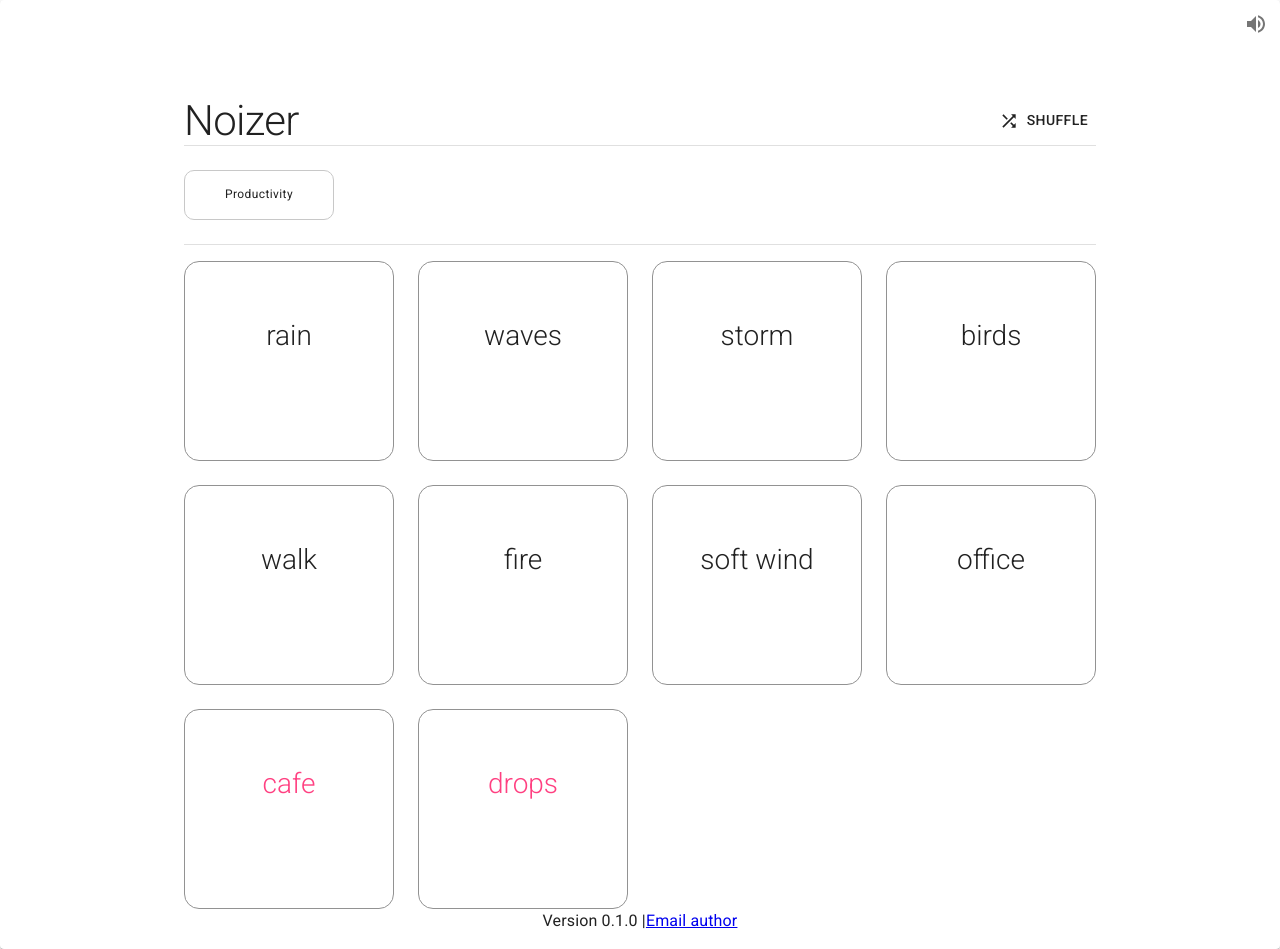
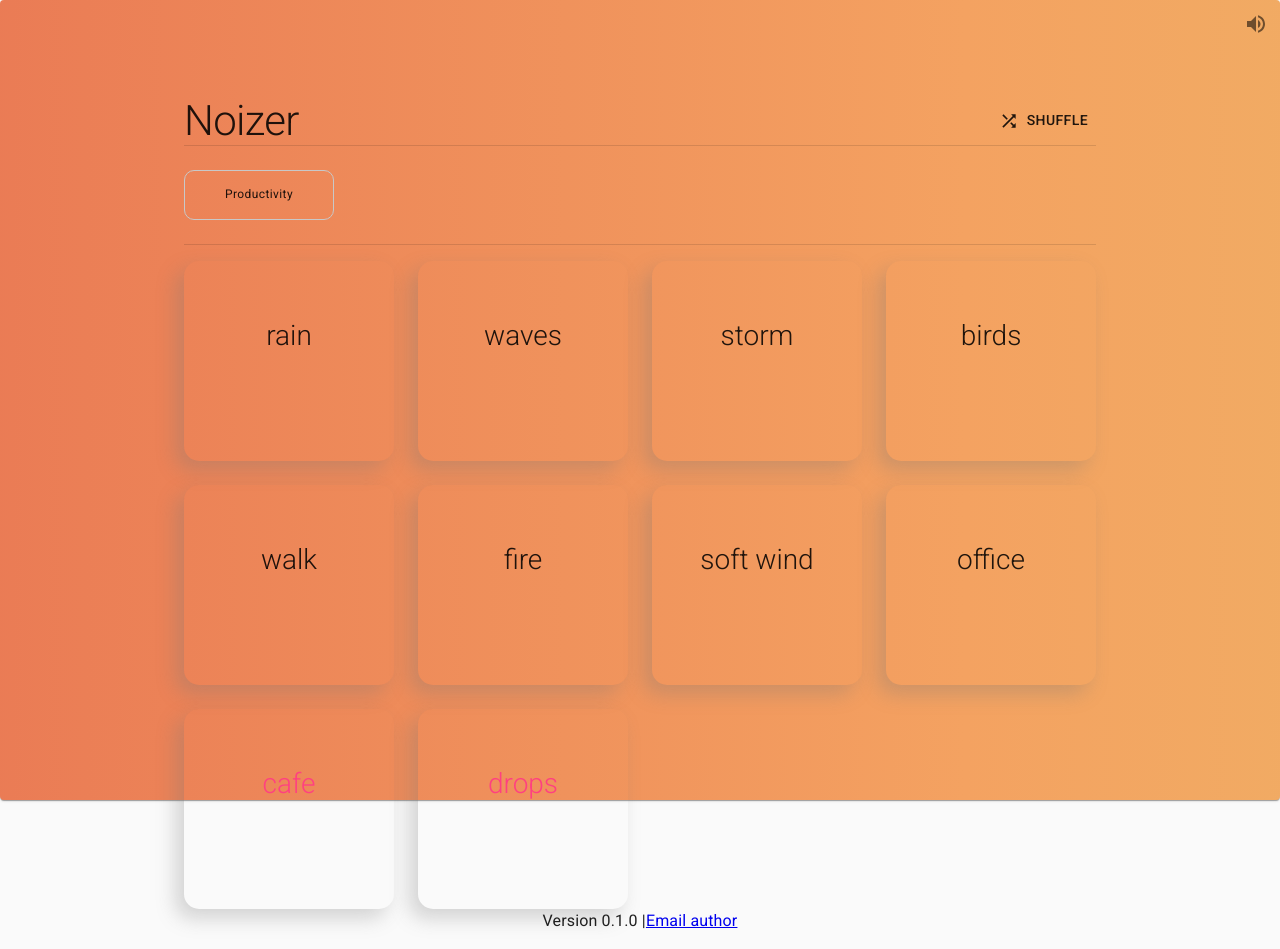
Before and after one commit to malakhov-dmitrii/noiser, a React (Create React App) app: page / in a window 1280 px wide. Built offline with nearby package versions, Linux system fonts and the light colour scheme; no server answers; what @react-firebase/auth would draw is missing.

Commit message:
background transitions added

```diff
--- a/package.json
+++ b/package.json
@@ -22,6 +22,7 @@
     "firebase": "^8.3.0",
     "howler": "^2.2.1",
     "lodash": "^4.17.21",
+    "node-sass": "4.14.1",
     "react": "^17.0.1",
     "react-dom": "^17.0.1",
     "react-ga": "^3.3.0",
--- a/public/index.html
+++ b/public/index.html
@@ -73,7 +73,7 @@
             style="display:none;visibility:hidden"></iframe></noscript>
     <!-- End Google Tag Manager (noscript) -->
     <noscript>You need to enable JavaScript to run this app.</noscript>
-    <div id="root"></div>
+        <div id="root"></div>
     <!--
       This HTML file is a template.
       If you open it directly in the browser, you will see an empty page.
--- a/src/App.css
+++ /dev/null
@@ -1,39 +0,0 @@
-.App {
-  text-align: center;
-}
-
-.App-logo {
-  height: 40vmin;
-  pointer-events: none;
-}
-
-@media (prefers-reduced-motion: no-preference) {
-  .App-logo {
-    animation: App-logo-float infinite 3s ease-in-out;
-  }
-}
-
-.App-header {
-  min-height: 100vh;
-  display: flex;
-  flex-direction: column;
-  align-items: center;
-  justify-content: center;
-  font-size: calc(10px + 2vmin);
-}
-
-.App-link {
-  color: rgb(112, 76, 182);
-}
-
-@keyframes App-logo-float {
-  0% {
-    transform: translateY(0);
-  }
-  50% {
-    transform: translateY(10px)
-  }
-  100% {
-    transform: translateY(0px)
-  }
-}
--- /dev/null
+++ b/src/App.scss
@@ -0,0 +1,48 @@
+.App {
+  text-align: center;
+}
+
+.App-logo {
+  height: 40vmin;
+  pointer-events: none;
+}
+
+@media (prefers-reduced-motion: no-preference) {
+  .App-logo {
+    animation: App-logo-float infinite 3s ease-in-out;
+  }
+}
+
+
+/* Main styles */
+.animatedBackground {
+  position: absolute;
+  width: 100%;
+  height: 100%;
+
+	background: linear-gradient(-90deg, #264653,#2a9d8f,#e9c46a,#f4a261,#e76f51);
+	background-size: 400% 400%;
+	animation: gradient 120s ease infinite;
+  // background: url($bg-url) repeat 0 0;
+
+  // -webkit-animation: bg-scrolling-reverse .92s infinite; /* Safari 4+ */
+  // -moz-animation:    bg-scrolling-reverse .92s infinite; /* Fx 5+ */
+  // -o-animation:      bg-scrolling-reverse .92s infinite; /* Opera 12+ */
+  // animation:         bg-scrolling-reverse .92s infinite; /* IE 10+ */
+  // -webkit-animation-timing-function: linear;
+  // -moz-animation-timing-function:    linear;
+  // -o-animation-timing-function:      linear;
+  // animation-timing-function:         linear;
+
+}
+@keyframes gradient {
+	0% {
+		background-position: 0% 50%;
+	}
+	50% {
+		background-position: 100% 50%;
+	}
+	100% {
+		background-position: 0% 50%;
+	}
+}
--- a/src/App.tsx
+++ b/src/App.tsx
@@ -2,7 +2,7 @@ import { Box, Container, createMuiTheme, IconButton, Paper, ThemeProvider, Typog
 import { VolumeOff, VolumeUp } from '@material-ui/icons';
 import React from 'react';
 import { useDispatch, useSelector } from 'react-redux';
-import './App.css';
+import './App.scss';
 import Home from './pages/Home';
 import useTheme from './shared/hooks/useTheme';
 import { RootState } from './store';
@@ -57,7 +57,14 @@ function App() {
   return (
     <FirebaseAuthProvider firebase={firebase} {...firebaseConfig}>
       <ThemeProvider theme={theme === 'dark' ? darkTheme : defaultTheme}>
-        <Box minHeight="100vh" component={Paper} display="flex" justifyContent="space-between" flexDirection="column">
+        <Box
+          minHeight="100vh"
+          component={Paper}
+          display="flex"
+          justifyContent="space-between"
+          flexDirection="column"
+          className="animatedBackground"
+        >
           <Box display="flex" justifyContent="flex-end">
             <IconButton onClick={() => dispatch(toggle())}>{isPlaying ? <VolumeUp /> : <VolumeOff />}</IconButton>
           </Box>
--- a/src/index.css
+++ b/src/index.css
@@ -5,9 +5,38 @@ body {
     sans-serif;
   -webkit-font-smoothing: antialiased;
   -moz-osx-font-smoothing: grayscale;
+  height: 100%;
+  margin: 0;
+  padding: 0;
 }
+
+
 
 code {
   font-family: source-code-pro, Menlo, Monaco, Consolas, 'Courier New',
     monospace;
 }
+
+/* // #animatedBackground {
+//   width: 100%;
+//   height: 100%;
+//   position: absolute;
+//   top: 0;
+//   left: 0;
+//   background: url("http://twibbon.s3.amazonaws.com/238/63bb30c8-2649-465e-9df1-ab2f8e5f7ecc.jpg");
+//   background-repeat: repeat;
+//   background-position: 0 0;
+//   background-size: auto 100%;
+// /*adjust s value for speed*/
+/* //   animation: animatedBackground 500s linear infinite;
+// }
+
+// @keyframes animatedBackground {
+//   from {
+//     background-position: 0 0;
+//   }
+// /*use negative width if you want it to flow right to left else and positive for left to right*/
+/* //   to {
+//     background-position: -10000px 0;
+//   }
+// } */
--- a/src/pages/Home/components/EffectItem/EffectItem.tsx
+++ b/src/pages/Home/components/EffectItem/EffectItem.tsx
@@ -19,8 +19,9 @@ const useStyles = makeStyles((theme: Theme) => ({
   },
   item: {
     cursor: 'pointer',
-    border: '1px solid #929292',
+    // border: '1px solid #929292',
     borderRadius: 15,
+    boxShadow: '-8px 9px 20px 0px #7979794f',
   },
 }));
 
```
Also changed, not shown: 1 other file (tests, documents, lock files or other folders).
